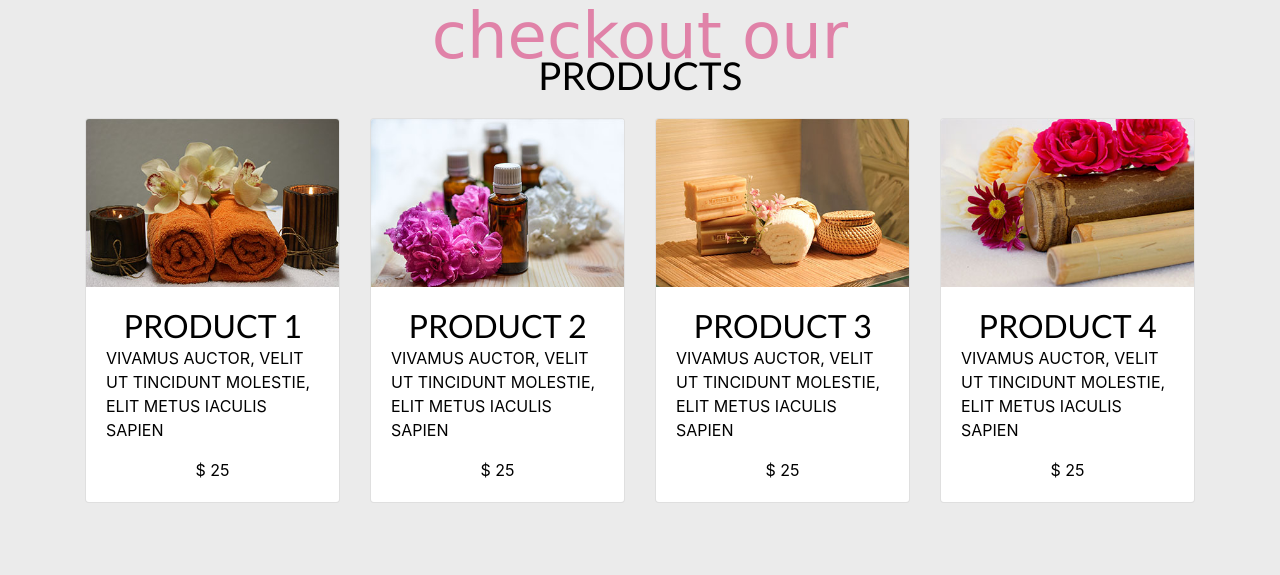
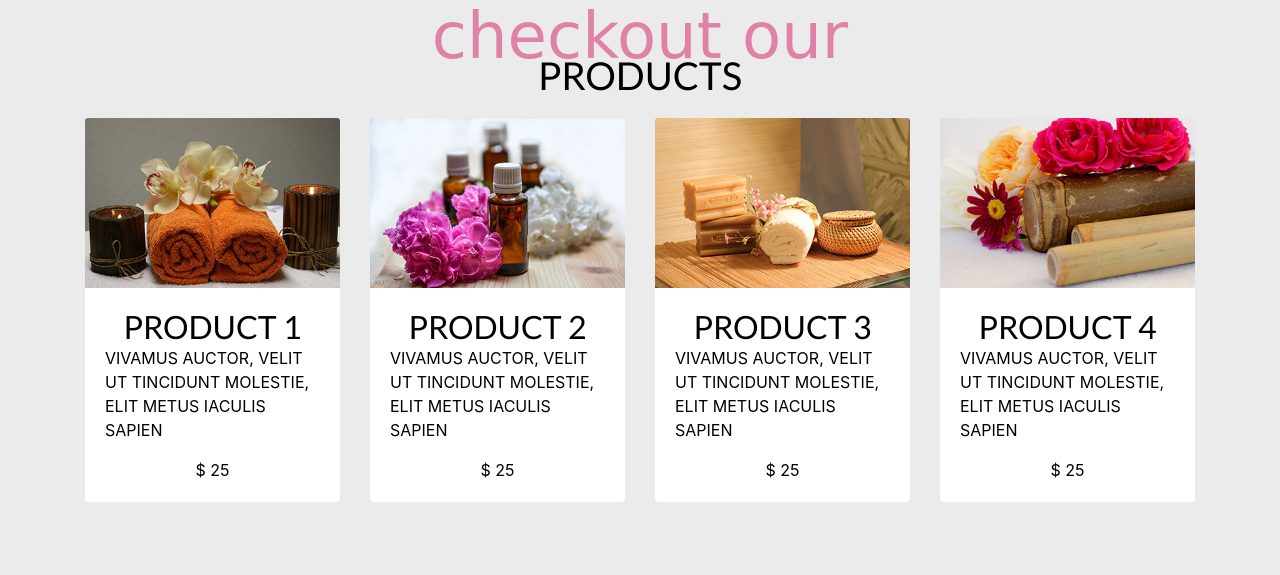
Before and after one commit to petriDiaconescu/Bootstrap-4, a PHP site: page / in a window 1280 px wide. Shown: the part 2379-2954 px from the top of the page. After the commit the page ends 2881 px from the top, so only its background shows below. Run offline with PHP 8.4, Linux system fonts and the light colour scheme; some web fonts are replaced.

Commit message:
Remove the border of the card divs

```diff
--- a/css/styles.css
+++ b/css/styles.css
@@ -137,6 +137,9 @@ nav.main-nav .nav-link {
 }
 
 /** Products */
+.products .card {
+  border: none;
+}
 .products .card a {
   color: #000;
 }
```
Also changed, not shown: snapshots/after.jpg, snapshots/before.jpg.
